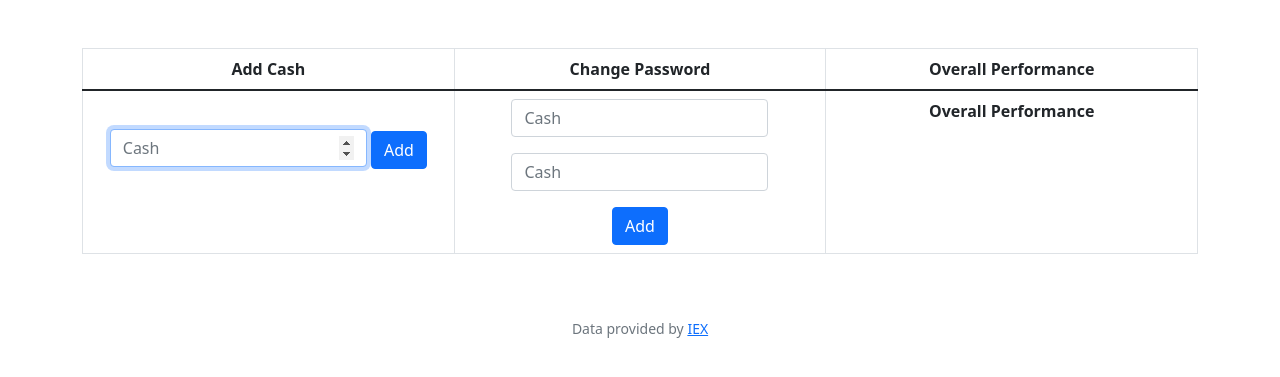
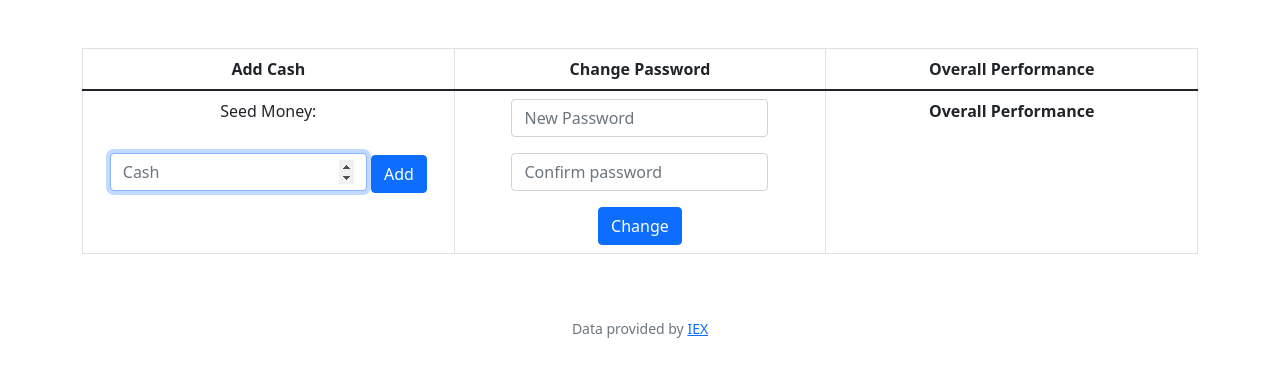
Before and after one commit to Dchoi0729/cs50, a Flask app: template finance/templates/profile.html in a window 1280 px wide. Shown: the part 76-453 px from the top of the page. Run offline with Flask 2, Linux system fonts and the light colour scheme; the template is opened without the code that fills it, so the values that code supplies are empty; some libraries are stand-ins or nearby versions.

Commit message:
Sun, Jul 24, 2022, 10:10 AM +00:00

```diff
--- a/finance/app.py
+++ b/finance/app.py
@@ -90,10 +90,13 @@ def index():
     return render_template("index.html", portfolio=portfolio, cash=usd(cash), total=usd(stock_sum))
 
 
-@app.route("/account")
+@app.route("/account", methods=["GET", "POST"])
 @login_required
 def account():
     """Add cash, change password and show overall profitability"""
+
+    cash = db.execute()
+
     if request.method == "POST":
 
         return render_template("profile.html")
--- a/finance/templates/profile.html
+++ b/finance/templates/profile.html
@@ -14,23 +14,24 @@
             </tr>
         </thead>
             <tr>
-                <th class="text-middle">
+                <td class="text-middle">
+                    Seed Money:
                     <form action="/account" method="post">
                         <input id = "cash" autocomplete="off" autofocus class="form-control mx-auto w-auto" name="cash" min="0" placeholder="Cash" type="number">
                         <button class="btn btn-primary" type="submit">Add</button>
                     </form>
-                </th>
-                <th class="text-middle">
+                </td>
+                <td class="text-middle">
                     <form action="/account" method="post">
                         <div class="mb-3">
-                            <input autocomplete="off" autofocus class="form-control mx-auto w-auto" name="cash" min="0" placeholder="Cash" type="number">
+                            <input autocomplete="off" autofocus class="form-control mx-auto w-auto" name="password" placeholder="New Password" type="text">
                         </div>
                         <div class="mb-3">
-                            <input autocomplete="off" autofocus class="form-control mx-auto w-auto" name="cash" min="0" placeholder="Cash" type="number">
+                            <input autocomplete="off" autofocus class="form-control mx-auto w-auto" name="confirmation" placeholder="Confirm password" type="text">
                         </div>
-                        <button class="btn btn-primary" type="submit">Add</button>
+                        <button class="btn btn-primary" type="submit">Change</button>
                     </form>
-                </th>
+                </td>
                 <th class="text-middle">Overall Performance</th>
             </tr>
         <tbody>
```
